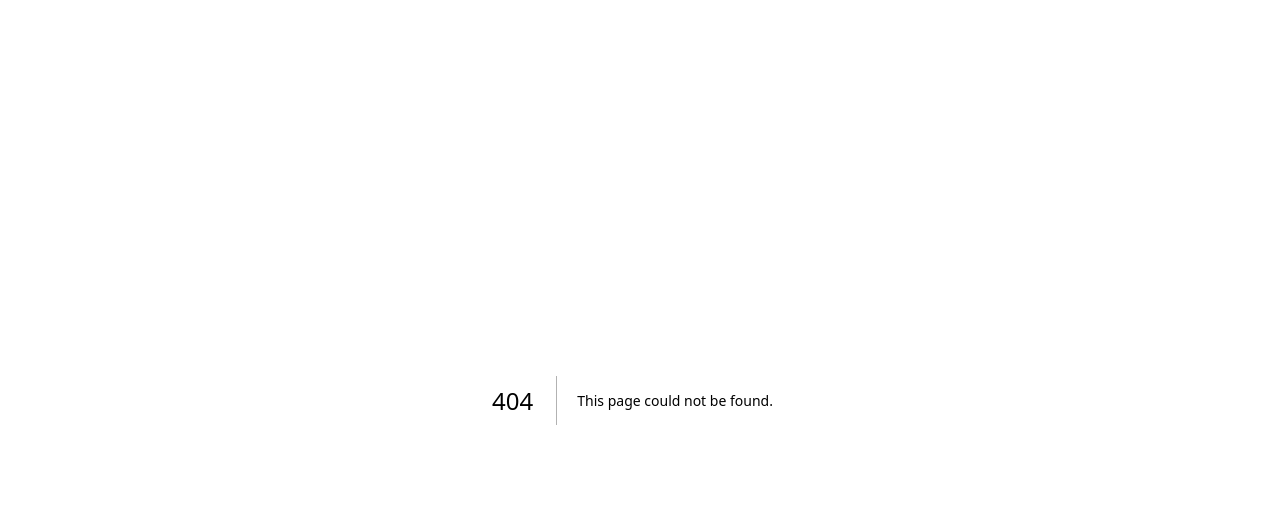
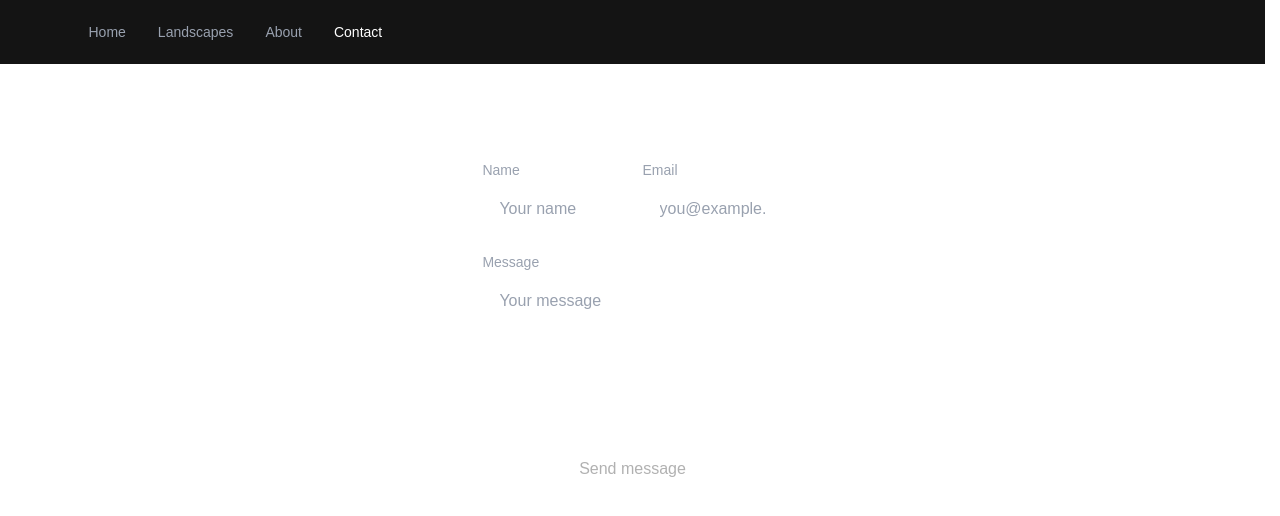
Before and after one commit to BlueBrendan/astroblog, a Next.js app: page /contact in a window 1280 px wide. Before the commit this address had no page. Shown: the top 516 px of the page. Built offline with nearby package versions, Linux system fonts and the light colour scheme.

Commit message:
feat: contact form

```diff
--- a/app/Navbar.tsx
+++ b/app/Navbar.tsx
@@ -7,6 +7,7 @@ const links = [
   { href: "/", label: "Home" },
   { href: "/landscapes", label: "Landscapes" },
   { href: "/about", label: "About" },
+  { href: "/contact", label: "Contact" },
 ];
 
 export default function Navbar() {
--- /dev/null
+++ b/app/contact/ContactForm.tsx
@@ -0,0 +1,109 @@
+"use client";
+
+import { useState, useRef } from "react";
+
+export default function ContactForm() {
+  const [form, setForm] = useState({
+    name: "",
+    email: "",
+    message: "",
+  });
+  const [showSuccess, setShowSuccess] = useState(false);
+  const successTimeoutRef = useRef<ReturnType<typeof setTimeout> | null>(null);
+
+  const isComplete =
+    form.name.trim() !== "" &&
+    form.email.trim() !== "" &&
+    form.message.trim() !== "";
+
+  const handleChange = (
+    e: React.ChangeEvent<HTMLInputElement | HTMLTextAreaElement>
+  ) => {
+    setForm((prev) => ({ ...prev, [e.target.name]: e.target.value }));
+  };
+
+  const handleSubmit = (e: React.FormEvent) => {
+    e.preventDefault();
+    if (!isComplete) return;
+
+    // TODO: wire this up to your email service (Resend, Formspree, etc.)
+    console.log("Submitting:", form);
+
+    setForm({ name: "", email: "", message: "" });
+    if (successTimeoutRef.current) clearTimeout(successTimeoutRef.current);
+    setShowSuccess(true);
+    successTimeoutRef.current = setTimeout(() => setShowSuccess(false), 5000);
+  };
+
+  return (
+    <div className="w-full flex justify-center px-4 sm:px-8 py-24">
+      {/* Success tooltip */}
+      <div
+        className={`fixed top-18 left-1/2 -translate-x-1/2 z-50 rounded-lg bg-green-300 px-5 py-3 shadow-lg transition-all duration-300 select-none ${
+          showSuccess
+            ? "opacity-100 translate-y-0"
+            : "opacity-0 -translate-y-3 pointer-events-none"
+        }`}
+      >
+        <p className="text-md font-medium text-black text-center">
+          Your message was successfuly delivered!
+        </p>
+      </div>
+      <form onSubmit={handleSubmit} className="space-y-5 w-6/7 sm:w-1/4">
+        <div className="flex flex-col sm:flex-row gap-5">
+          <div className="select-none w-full sm:w-1/2">
+            <label htmlFor="name" className="block text-sm text-gray-400 mb-1.5 select-none">
+              Name
+            </label>
+            <input
+              id="name"
+              name="name"
+              type="text"
+              value={form.name}
+              onChange={handleChange}
+              className="w-full rounded-md bg-white/15 border border-white/20 px-4 py-2.5 text-white placeholder:text-gray-400 outline-none focus:border-white/40 transition-colors"
+              placeholder="Your name"
+            />
+          </div>
+
+          <div className="select-none w-full sm:w-1/2">
+            <label htmlFor="email" className="block text-sm text-gray-400 mb-1.5 select-none">
+              Email
+            </label>
+            <input
+              id="email"
+              name="email"
+              type="email"
+              value={form.email}
+              onChange={handleChange}
+              className="w-full rounded-md bg-white/15 border border-white/20 px-4 py-2.5 text-white placeholder:text-gray-400 outline-none focus:border-white/40 transition-colors"
+              placeholder="you@example.com"
+            />
+          </div>
+        </div>
+        <div className='select-none'>
+          <label htmlFor="message" className="block text-sm text-gray-400 mb-1.5 select-none">
+            Message
+          </label>
+          <textarea
+            id="message"
+            name="message"
+            value={form.message}
+            onChange={handleChange}
+            rows={5}
+            className="w-full rounded-md bg-white/15 border border-white/20 px-4 py-2.5 text-white placeholder:text-gray-400 outline-none focus:border-white/40 transition-colors resize-none"
+            placeholder="Your message"
+          />
+        </div>
+
+        <button
+          type="submit"
+          disabled={!isComplete}
+          className="w-full rounded-md bg-white text-black font-medium py-2.5 transition-opacity disabled:opacity-30 disabled:cursor-not-allowed enabled:hover:opacity-70 select-none"
+        >
+          Send message
+        </button>
+      </form>
+    </div>
+  );
+}
--- /dev/null
+++ b/app/contact/page.tsx
@@ -0,0 +1,12 @@
+import Navbar from "../Navbar";
+import ContactForm from "./ContactForm";
+
+
+export default function Contact() {
+    return (
+        <>
+            <Navbar/>
+            <ContactForm/>
+        </>
+    )
+}
```
